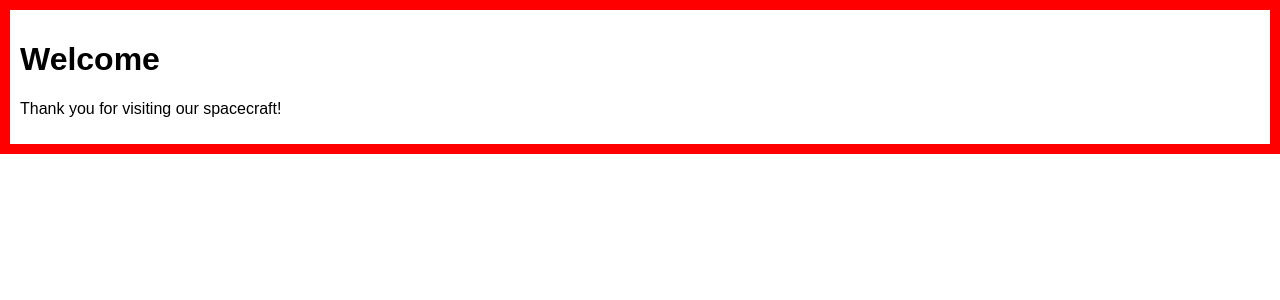
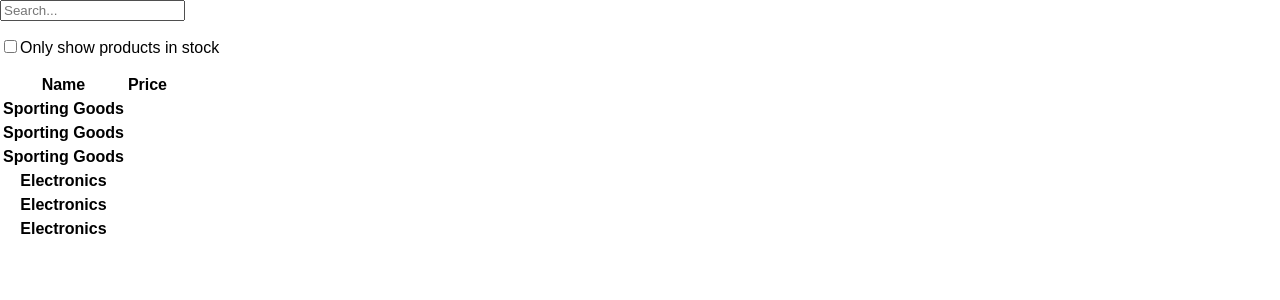
Before and after one commit to shuangmianxiaoQ/LearningReact, a React (Create React App) app in the folder my-app/: page / in a window 1280 px wide. Shown: the top 300 px of the page. Built offline with nearby package versions, Linux system fonts and the light colour scheme.

Commit message:
react：组合 vs 继承

```diff
--- a/my-app/src/App.js
+++ b/my-app/src/App.js
@@ -13,7 +13,8 @@ import React, { Component } from 'react';
 // import FlavorForm from './demo06/受控组件';
 // import Reservation from './demo06/表单';
 // import Calculator from './demo07/状态提升';
-import SignUpDialog from './demo08/组合';
+// import SignUpDialog from './demo08/组合';
+import FilterableProductTable from './demo09/React理念';
 
 // const comment = {
 //   date: new Date().toLocaleDateString(),
@@ -27,7 +28,7 @@ import SignUpDialog from './demo08/组合';
 class App extends Component {
   render() {
     return (
-      <SignUpDialog />
+      <FilterableProductTable />
     )
   }
 }
--- a/my-app/src/demo08/组合.js
+++ b/my-app/src/demo08/组合.js
@@ -19,6 +19,7 @@ class FancyBorder extends Component {
 class Dialog extends Component {
   constructor(props) {
     super(props);
+    console.log(this.props);
   }
 
   render() {
@@ -30,18 +31,41 @@ class Dialog extends Component {
         <p>
           {this.props.message}
         </p>
+        {this.props.children}
       </FancyBorder>
     );
   }
 }
 
 class SignUpDialog extends Component {
+  constructor(props) {
+    super(props);
+    this.state = {login: ''};
+  }
+
+  handleChange = event => {
+    this.setState({
+      login: event.target.value
+    })
+  }
+
+  handleClick = () => {
+    console.log('Welcome aboard, ' + this.state.login);
+  }
+
   render() {
     return (
       <div>
         <Dialog
-          title="Welcome"
-          message="Thank you for visiting our spacecraft!" />
+          title="Mars Exploration Program"
+          message="How should we refer to you?">
+          <input
+            value={this.state.login}
+            onChange={this.handleChange} />
+          <button onClick={this.handleClick}>
+            Sign Me Up!
+          </button>
+        </Dialog>
       </div>
     );
   }
--- /dev/null
+++ b/my-app/src/demo09/React理念.js
@@ -0,0 +1,88 @@
+import React, { Component } from 'react';
+
+var products =[
+  {category: "Sporting Goods", price: "$49.99", stocked: true, name: "Football"},
+  {category: "Sporting Goods", price: "$9.99", stocked: true, name: "Baseball"},
+  {category: "Sporting Goods", price: "$29.99", stocked: false, name: "Basketball"},
+  {category: "Electronics", price: "$99.99", stocked: true, name: "iPod Touch"},
+  {category: "Electronics", price: "$399.99", stocked: false, name: "iPhone 5"},
+  {category: "Electronics", price: "$199.99", stocked: true, name: "Nexus 7"}
+];
+
+class ProductRow extends Component {
+  constructor(props) {
+    super(props);
+  }
+
+  render() {
+    return (
+      <tr>
+        <th>{this.props.product.category}</th>
+      </tr>
+    );
+  }
+}
+
+class ProductCategoryRow extends Component {
+  render() {
+    return (
+      <div>
+
+      </div>
+    );
+  }
+}
+
+class ProductTable extends Component {
+  constructor(props) {
+    super(props);
+  }
+
+  render() {
+    var rows = [];
+    this.props.products.map(product => {
+      rows.push(<ProductCategoryRow category={product.category} key={product.category} />);
+      rows.push(<ProductRow product={product} key={product.name}  />)
+    })
+    return (
+      <table>
+        <thead>
+          <tr>
+            <th>Name</th>
+            <th>Price</th>
+          </tr>
+        </thead>
+        <tbody>
+          {rows}
+        </tbody>
+      </table>
+    );
+  }
+}
+
+class SearchBar extends Component {
+  render() {
+    return (
+      <form>
+        <input type="text" placeholder="Search..." />
+        <p>
+          <input type="checkbox" />
+          Only show products in stock
+        </p>
+      </form>
+    );
+  }
+}
+
+class FilterableProductTable extends Component {
+  render() {
+    return (
+      <div>
+        <SearchBar />
+        <ProductTable products={products} />
+      </div>
+    );
+  }
+}
+
+export default FilterableProductTable;
```
